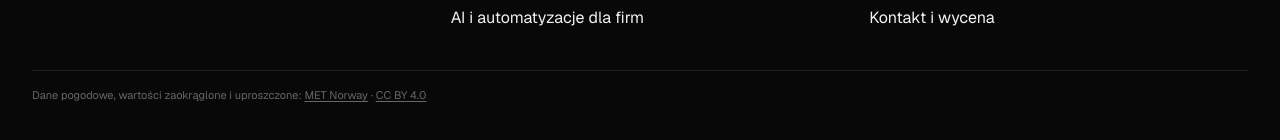
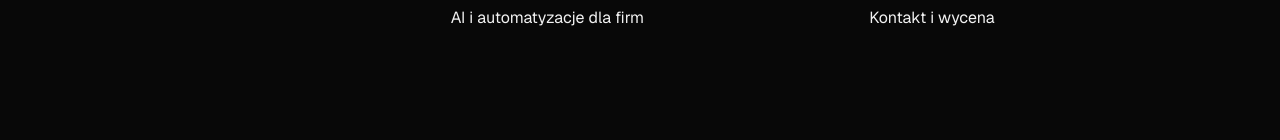
Before and after one commit to ft4k696bk6-prog/kacper-portfolio, a Next.js app: page /minigry in a window 1280 px wide. Shown: the part 1995-2135 px from the top of the page. After the commit the page ends 2081 px from the top, so only its background shows below. Built offline with nearby package versions, Linux system fonts and the light colour scheme; no server answers.

Commit message:
Remove weather attribution notice from site footer

```diff
--- a/src/components/SiteFooter.tsx
+++ b/src/components/SiteFooter.tsx
@@ -40,12 +40,5 @@ export function SiteFooter() {
         <Link className="block" href="/polityka-prywatnosci">{english?"Privacy policy":"Polityka prywatności"}</Link>
         <Link className="block" href="/kontakt">{english?"Contact and booking":"Kontakt i wycena"}</Link>
       </nav>
-    </div>
-    <div className="mx-auto mt-10 max-w-7xl border-t border-white/10 pt-4 text-[11px] text-white/40">
-      {english ? "Forecast data, rounded and simplified: " : "Dane pogodowe, wartości zaokrąglone i uproszczone: "}
-      <a href="https://www.met.no/en" target="_blank" rel="noopener noreferrer" className="underline underline-offset-2 hover:text-white/70">MET Norway</a>
-      {" · "}
-      <a href="https://creativecommons.org/licenses/by/4.0/" target="_blank" rel="noopener noreferrer" className="underline underline-offset-2 hover:text-white/70">CC BY 4.0</a>
-    </div>
-  </footer>;
+    </div>  </footer>;
 }
```
